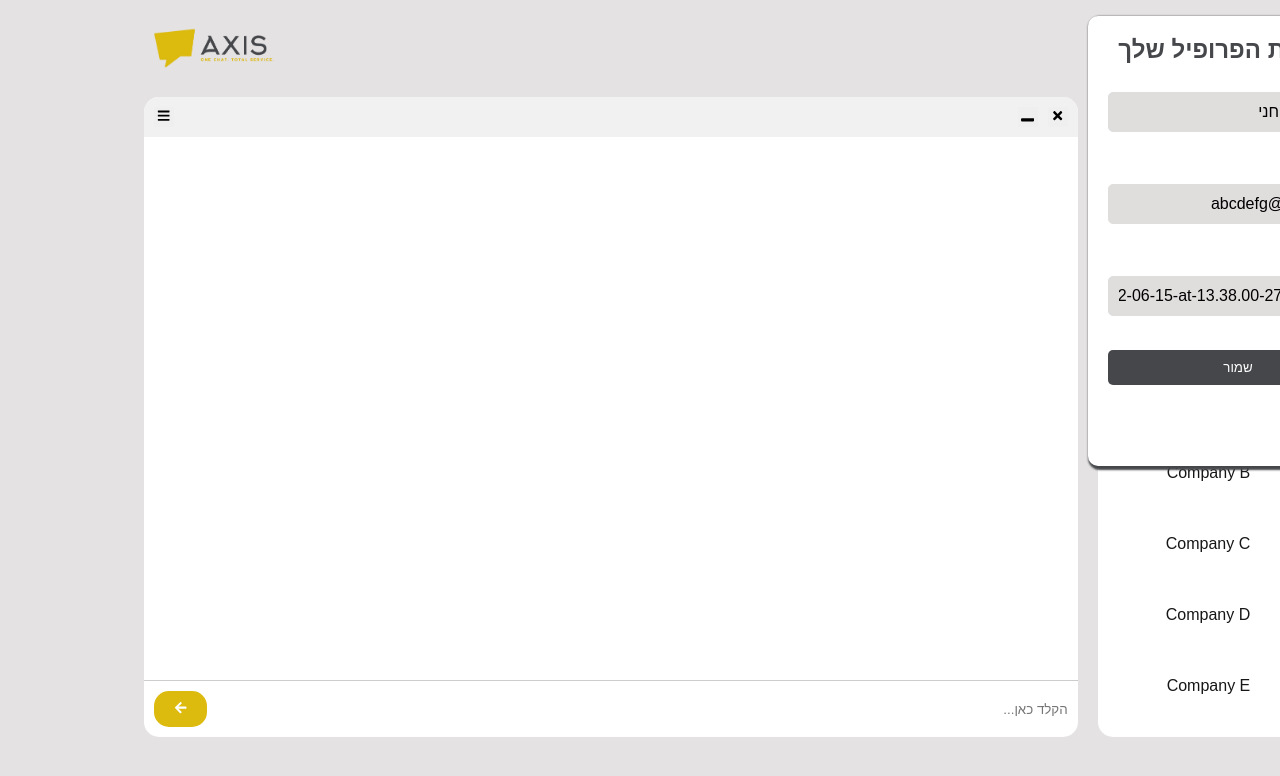
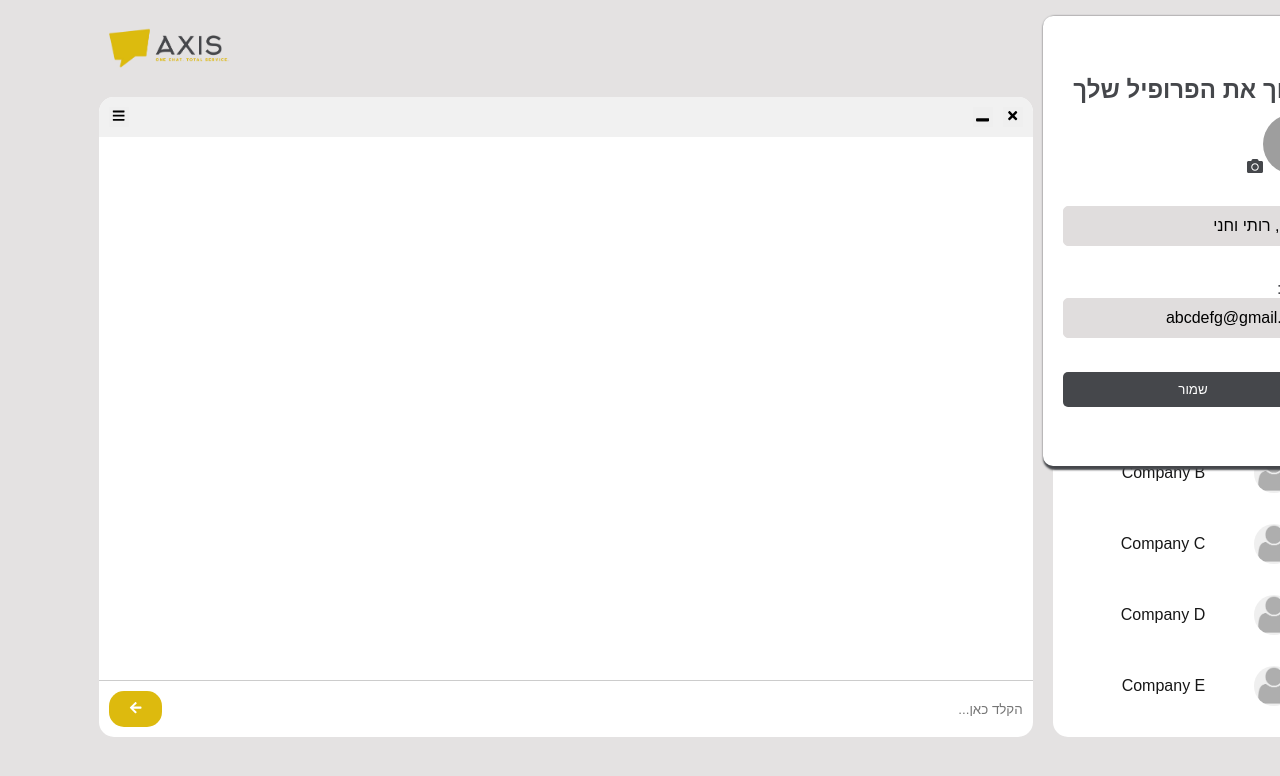
Before and after one commit to chani-s/Axis, a Next.js app: page /chat/user in a window 1280 px wide. Both pictures are taken after a click on the picture 1234 px from the left and 48 px from the top of the page. Shown: the top 776 px of the page. Built offline with nearby package versions, Linux system fonts and the light colour scheme; grey boxes are pictures that could not be loaded.

Commit message:
set profile picture

```diff
--- a/src/app/components/chatPages/Header/ProfilePopup/ProfilePopup.module.css
+++ b/src/app/components/chatPages/Header/ProfilePopup/ProfilePopup.module.css
@@ -1,5 +1,8 @@
 /* ProfilePopup.module.css */
 .popup {
+    display: flex;
+    align-items: center;
+    justify-content: center;
     position: absolute;
     background-color: #fff;
     border-radius: 10px;
@@ -9,6 +12,18 @@
     max-width: 80vw;
     height: 450px;
     box-shadow: 2px 2px 2px 2px #45474b;
+}
+
+.profilePicture{
+    width: 60px;
+    height: 60px;
+    border-radius: 50%;
+    align-self: center;
+}
+
+.cameraIcon{
+    cursor: pointer;
+
 }
 
 
--- a/src/app/components/chatPages/Header/ProfilePopup/ProfilePopup.tsx
+++ b/src/app/components/chatPages/Header/ProfilePopup/ProfilePopup.tsx
@@ -1,7 +1,7 @@
 // ProfilePopup.tsx
-import React, { useState } from "react";
+import React, { useRef, useState } from "react";
 import styles from './ProfilePopup.module.css';
-import { FaTimes } from 'react-icons/fa';
+import { FaArrowUp, FaCamera, FaTimes } from 'react-icons/fa';
 
 
 interface ProfilePopupProps {
@@ -12,10 +12,31 @@ interface ProfilePopupProps {
     onSave: (newUserName: string, newEmail: string, newProfilePic: string) => void;
 }
 
+
 const ProfilePopup: React.FC<ProfilePopupProps> = ({ userName, userEmail, profilePicture, onClose, onSave }) => {
     const [newUserName, setNewUserName] = useState(userName);
     const [newEmail, setNewEmail] = useState(userEmail);
     const [newProfilePic, setNewProfilePic] = useState(profilePicture);
+    const fileInputRef = useRef<HTMLInputElement>(null);
+
+    const handleButtonClick = () => {
+        fileInputRef.current?.click();
+    };
+
+
+    const handleFileChange = (e: React.ChangeEvent<HTMLInputElement>) => {
+        const file = e.target.files?.[0];
+        if (file) {
+            const reader = new FileReader();
+            reader.onload = () => {
+                if (reader.result) {
+                    setNewProfilePic(reader.result as string);
+                }
+            };
+            reader.readAsDataURL(file);
+        }
+    };
+
 
     const handleSave = () => {
         onSave(newUserName, newEmail, newProfilePic);
@@ -32,6 +53,14 @@ const ProfilePopup: React.FC<ProfilePopupProps> = ({ userName, userEmail, profil
             <form className={styles.popupContent} onSubmit={handleSubmit}>
                 <button className={styles.closeButton} type="button" onClick={onClose}><FaTimes /></button>
                 <h2>ערוך את הפרופיל שלך</h2>
+                <div>
+                    <img
+                        className={styles.profilePicture}
+                        src={newProfilePic}
+                        alt="profilePic"
+                    />
+                    <FaCamera className={styles.cameraIcon} onClick={handleButtonClick} />
+                    </div>
                 <div>
                     <label>שם:</label>
                     <input
@@ -50,15 +79,15 @@ const ProfilePopup: React.FC<ProfilePopupProps> = ({ userName, userEmail, profil
                         onChange={(e) => setNewEmail(e.target.value)}
                     />
                 </div>
-                <div>
-                    <label>תמונה:</label>
-                    <input
-                        className={styles.input}
-                        type="text"
-                        value={newProfilePic}
-                        onChange={(e) => setNewProfilePic(e.target.value)}
-                    />
-                </div>
+
+                <input
+                    type="file"
+                    id="file-upload"
+                    ref={fileInputRef}
+                    accept=".png"
+                    onChange={handleFileChange}
+                    style={{ display: "none" }}
+                />
                 <button type="submit" className={styles.saveButton}>שמור</button>
             </form>
         </div>
```
